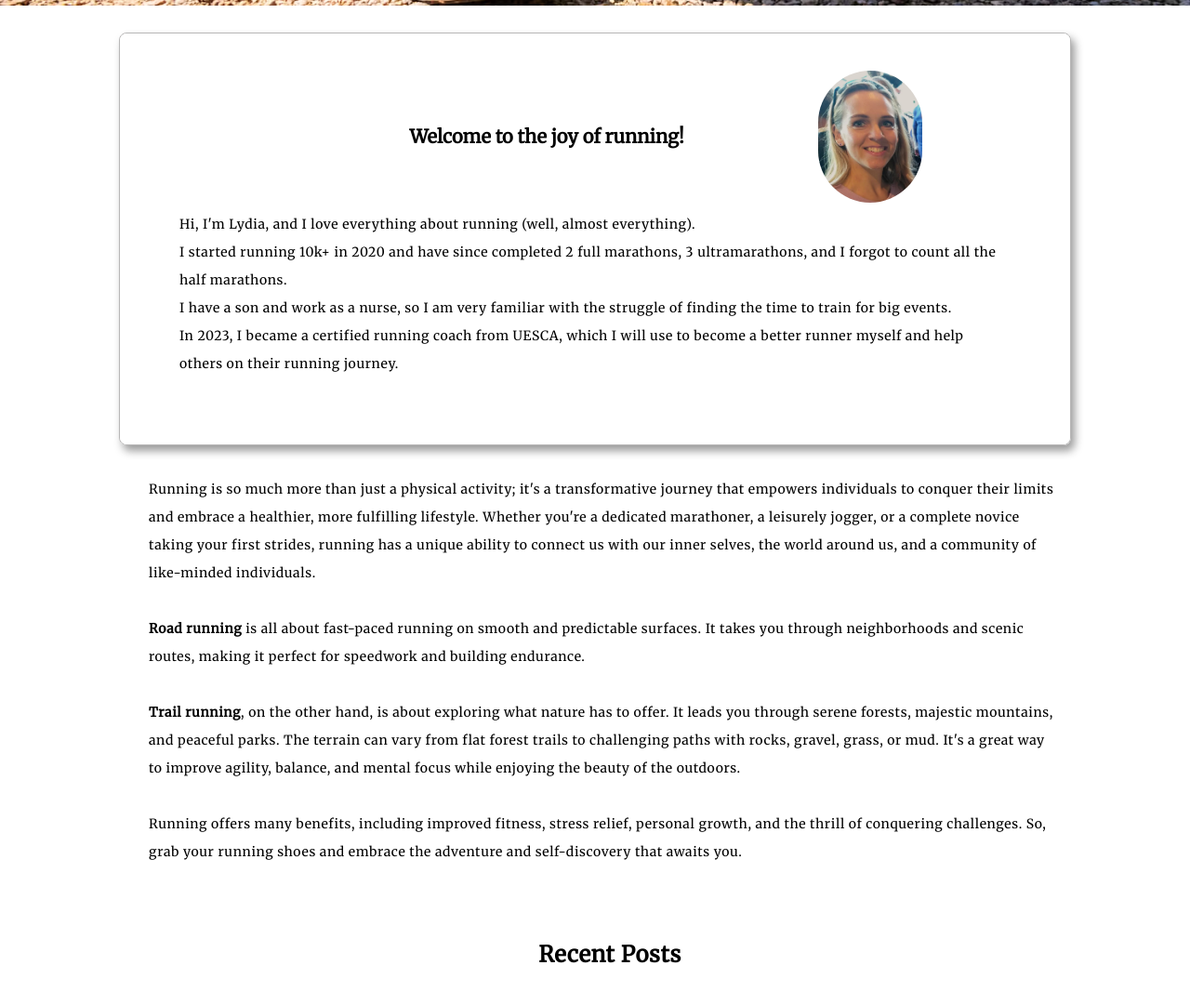
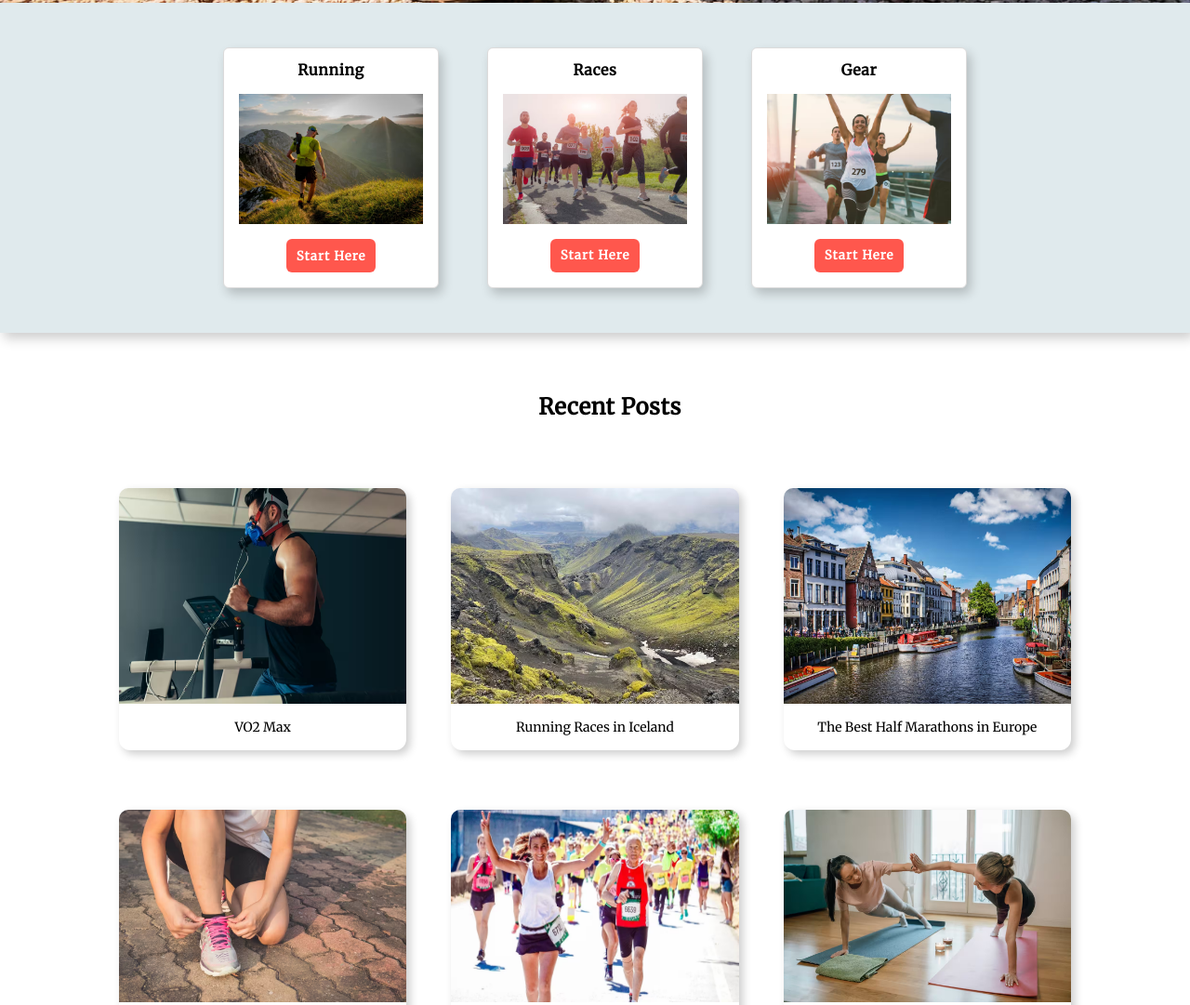
Before and after one commit to lydiastef/Running, a plain HTML site: page index.html in a window 1280 px wide. Shown: the part 515-1596 px from the top of the page at 93% size. Drawn offline with Linux system fonts and the light colour scheme; a script that the page names is missing.

Commit message:
fixing stuff

```diff
--- a/index.html
+++ b/index.html
@@ -80,6 +80,33 @@
                 <h2 class="hero1-h2">From Runner to Runner</h2>
             </div>
 
+            <div class="under-hero">
+                <div class="under-hero-boxes">
+                    <div class="individual-box">
+                        <h2 class="box-h2">Running</h2>
+                        <img class="box-img" src="./Images/destination-m.avif" alt="Running in nature">
+                        <a class="btn-link" href="./navbar/running.html">
+                            <button class="get-started-btn">Start Here</button>
+                        </a>
+
+                    </div>
+                    <div class="individual-box">
+                        <h2 class="box-h2">Races</h2>
+                        <img class="box-img" src="./Images/motivation.avif" alt="Running in nature">
+                        <a class="btn-link" href="./navbar/races.html">
+                            <button class="get-started-btn">Start Here</button>
+                        </a>
+                    </div>
+                    <div class="individual-box">
+                        <h2 class="box-h2">Gear</h2>
+                        <img class="box-img" src="./Images/half-full.avif" alt="Running in nature">
+                        <a class="btn-link" href="./navbar/gear.html">
+                            <button class="get-started-btn">Start Here</button>
+                        </a>
+                    </div>
+                </div>
+            </div>
+
             <!--<div class="subscribe">
                 <p class="subscribe-p">Subscribe to receive newsletters and the latest blog posts</p>
                 <form>
@@ -89,41 +116,9 @@
                 <span>Thank you for subscribing!</span>
             </div>-->
 
-
-            <div class="intro-container">
-                <div class="intro-box">
-                    <div class="welcomeandimg">
-                        <span class="welcome-span">Welcome to the joy of running!</span>
-                        <img class="me-img" src="/Images/me4.avif" alt="Me running in mountains" loading="lazy">
-                    </div>
-                    <p class="introbox-text">
-                        Hi, I'm Lydia, and I love everything about running (well, almost everything).<br>
-                        I started running 10k+ in 2020 and have since completed 2 full marathons, 3 ultramarathons, and I forgot to count all the half marathons.<br>
-                        I have a son and work as a nurse, so I am very familiar with the struggle of finding the time to train for big events.<br>
-                        In 2023, I became a certified running coach from UESCA, which I will use to become a better runner myself and help others on their running journey.</p><br><br>
-                </div>
-            </div>
         </section>
         <div class="content-and-sidebar">
             <div class="content">
-                <div class="intro-text-container">
-                    <p class="intro-text">Running is so much more than just a physical activity; it's a transformative
-                    journey that empowers individuals to conquer their limits and embrace a healthier, more fulfilling
-                    lifestyle. Whether you're a dedicated marathoner, a leisurely jogger, or a complete novice taking
-                    your first strides, running has a unique ability to connect us with our inner selves, the world around
-                    us, and a community of like-minded individuals.<br><br>
-                    <strong>Road running</strong> is all about fast-paced running on
-                    smooth and predictable surfaces. It takes you through neighborhoods and scenic routes,
-                    making it perfect for speedwork and building endurance.<br><br>
-                    <strong>Trail running</strong>, on the other hand, is about exploring what nature has to offer.
-                    It leads you through serene forests, majestic mountains, and peaceful parks. The terrain
-                    can vary from flat forest trails to challenging paths with rocks, gravel, grass, or mud.
-                    It's a great way to improve agility, balance, and mental focus while enjoying the beauty
-                    of the outdoors.<br><br>
-                    Running offers many benefits, including improved fitness, stress relief, personal growth,
-                    and the thrill of conquering challenges. So, grab your running shoes and embrace the
-                    adventure and self-discovery that awaits you.</p>
-                </div>
 
                 <div class="">
                     <h3 class="recent-posts-h3">Recent Posts</h3>
@@ -183,6 +178,20 @@
                     </div>
                 </div>
             </div>-->
+
+            <div class="intro-container">
+                <div class="intro-box">
+                    <div class="welcomeandimg">
+                        <span class="welcome-span">Welcome to the joy of running!</span>
+                        <img class="me-img" src="/Images/me4.avif" alt="Me running in mountains" loading="lazy">
+                    </div>
+                    <p class="introbox-text">
+                        Hi, I'm Lydia, and I love everything about running (well, almost everything).<br>
+                        I started running 10k+ in 2020 and have since completed 2 full marathons, 3 ultramarathons, and I forgot to count all the half marathons.<br>
+                        I have a son and work as a nurse, so I am very familiar with the struggle of finding the time to train for big events.<br>
+                        In 2023, I became a certified running coach from UESCA, which I will use to become a better runner myself and help others on their running journey.</p><br><br>
+                </div>
+            </div>
         </div>
 
         <!--footer-->
--- a/style.css
+++ b/style.css
@@ -289,6 +289,71 @@ nav {
     2px 2px 6px rgba(0, 0, 0, 0.8);
 }
 
+.under-hero {
+    background-color: #e0eaed;
+    padding: 1rem;
+    box-shadow: 4px 6px 12px rgba(0, 0, 0, 0.2);
+}
+
+.under-hero-boxes {
+    display: flex;
+    flex-direction: row;
+    align-items: center;
+    justify-content: space-between;
+}
+
+.individual-box {
+    width: 144px;
+    border: solid 1px rgb(220, 219, 219);
+    border-radius: 6px;
+    padding: 1rem;
+    background-color: white;
+    box-shadow: 4px 6px 12px rgba(0, 0, 0, 0.2);
+
+}
+
+.box-h2 {
+    display: flex;
+    justify-content: center;
+    margin: 1rem;
+    margin-top: -.2rem;
+    font-size: 16px;
+}
+
+.box-img {
+    display: flex;
+    align-items: center;
+    justify-content: center;
+    margin: auto;
+    width: 100%;
+}
+
+.get-started-btn {
+    display: flex;
+    align-items: center;
+    justify-content: center;
+    margin: auto;
+    margin-top: 1rem;
+    background-color: #FF574D;
+    color: white;
+    width: 96px;
+    height: 36px;
+    font-weight: 700;
+    letter-spacing: 1px;
+    border: none;
+    border-radius: 6px;
+    cursor: pointer;
+}
+
+.get-started-btn:hover {
+    background-color: #ba4039;
+}
+
+.btn-link {
+    text-decoration: none;
+
+}
+
 .subscribe-form {
     margin: 3rem 0;
 }
@@ -433,7 +498,8 @@ nav {
 .recent-posts-h3 {
     display: flex;
     justify-content: center;
-    font-size: 16px;
+    font-size: 18px;
+    margin-top: 2rem;
 }
 
 /*===========================
@@ -872,6 +938,14 @@ th {
     text-decoration: underline;
 }
 
+.blogpost-img3 {
+    width: 75%;
+}
+
+.alt-text {
+    margin-top: -.1rem;
+}
+
 .threeimages {
 
 }
@@ -964,6 +1038,10 @@ footer {
     width: 50%;
 }
 
+.under-hero-boxes {
+    margin: auto 4rem;
+}
+
 }
 
 /*iPad screen size*/
@@ -1126,6 +1204,11 @@ footer {
     .blog-post-container {
         grid-gap: 3rem;
         margin: 4rem;
+    }
+
+    .recent-posts-h3 {
+        font-size: 24px;
+        margin-top: 4rem;
     }
 
 /*===========================
@@ -1429,6 +1512,14 @@ table {
     margin-left: 8rem;
 }
 
+.under-hero {
+    padding: 3rem;
+}
+
+.individual-box {
+    width: 224px;
+}
+
 }
 
 /*Desktop screen size*/
@@ -1564,6 +1655,11 @@ table {
 
 .alt-text2 {
     margin-top: -5rem;
+    margin-left: -26rem;
+}
+
+.threeimages {
+    width: 40%;
 }
 
 /*==============================
@@ -1610,6 +1706,14 @@ table {
         width: 150%;
     }
 
+    .under-hero-boxes {
+        margin: auto 12rem;
+    }
+
+    .individual-box {
+        width: 232px;
+    }
+
 /*==============================
              Pages
 ==============================*/
```
Also changed, not shown: navbar/races.html (+1 -1 lines).
